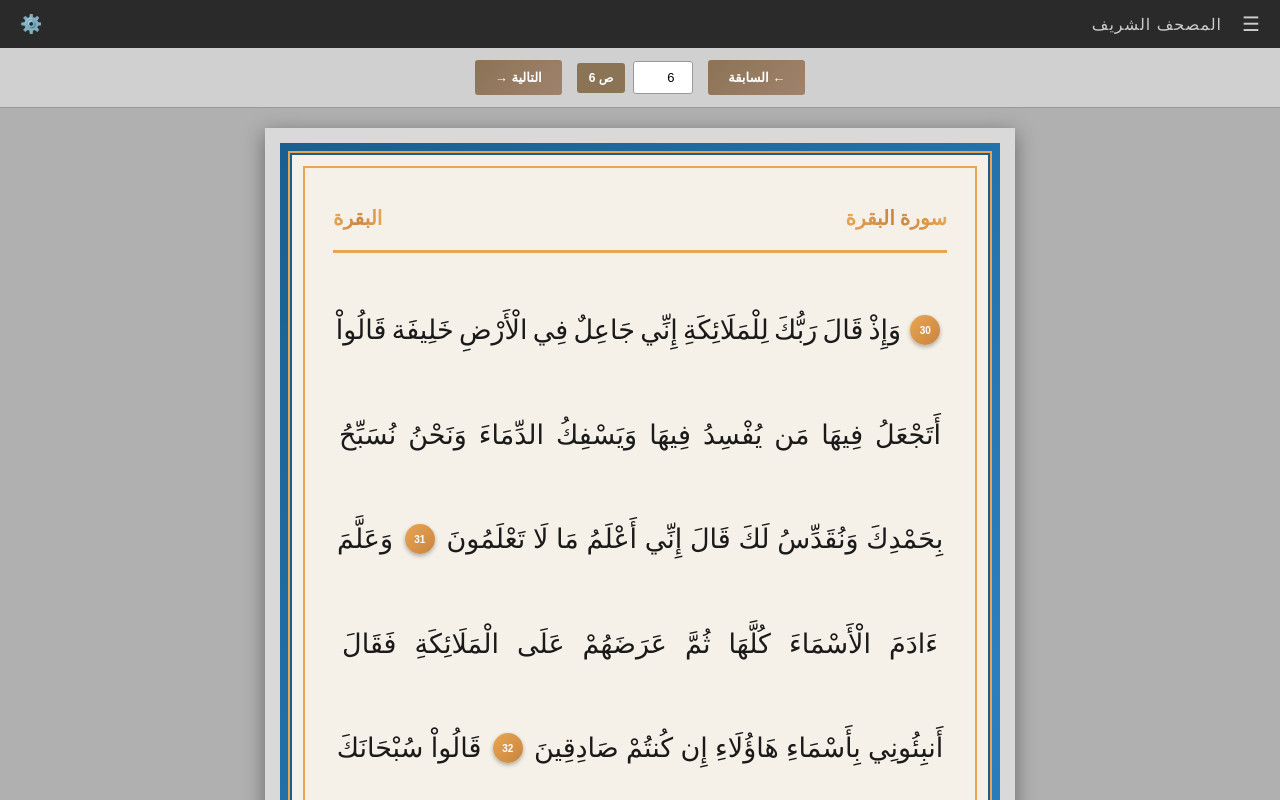
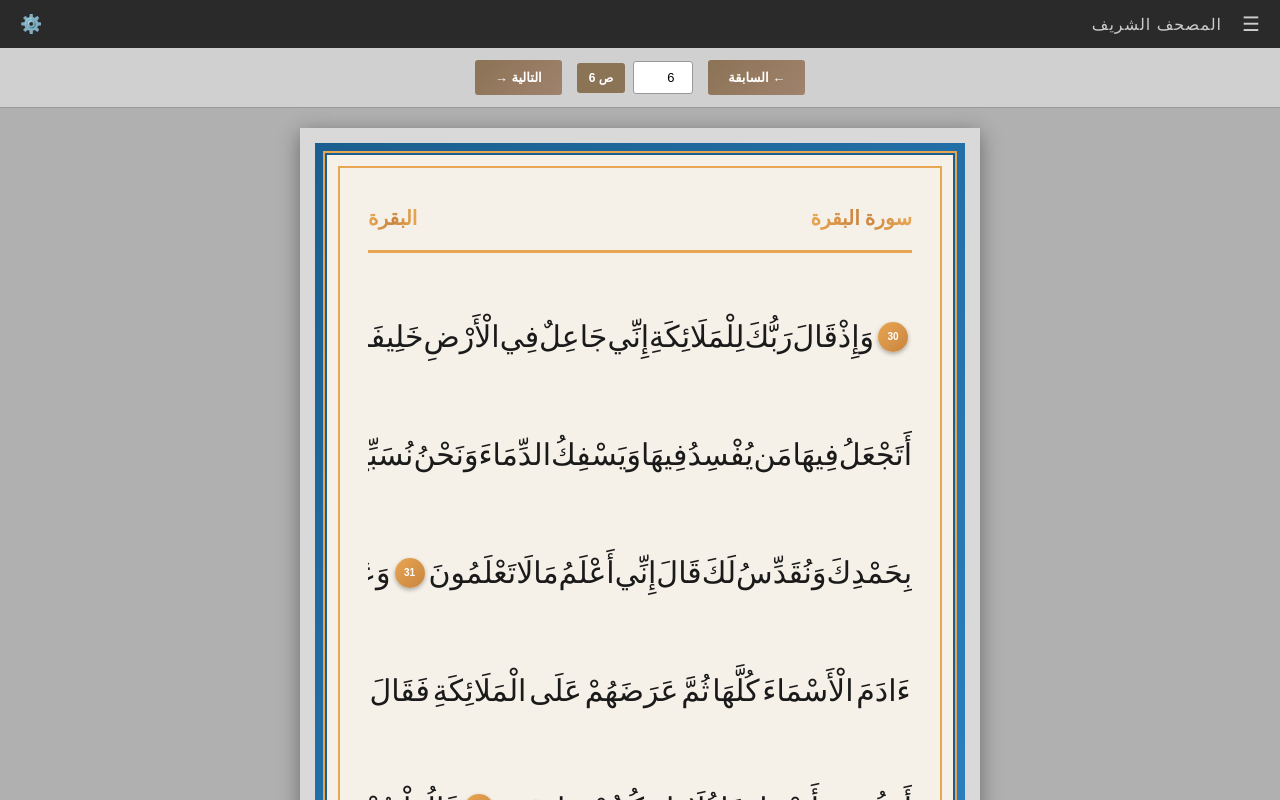
Before and after one commit to gtcm2019-prog/tafsir-QURAN2, a website: page index.html in a window 1280 px wide. Drawn offline with Linux system fonts and the light colour scheme; a web font is replaced by a local one.

Commit message:
Update index.html

```diff
--- a/index.html
+++ b/index.html
@@ -103,7 +103,7 @@
         .page-wrapper {
             background: #d9d9d9;
             margin: 0 auto;
-            max-width: 750px;
+            max-width: 680px;
             padding: 15px;
             box-shadow: 0 5px 20px rgba(0,0,0,0.4);
             position: relative;
@@ -161,8 +161,8 @@
             justify-content: space-around;
             align-items: center;
             flex-wrap: nowrap;
-            line-height: 3.5;
-            font-size: 27px;
+            line-height: 3.6;
+            font-size: 30px;
             color: #1a1a1a;
             margin-bottom: 10px;
             font-family: 'QCF4_Hafs', 'Traditional Arabic', serif;
```
